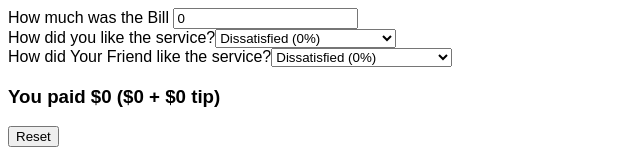
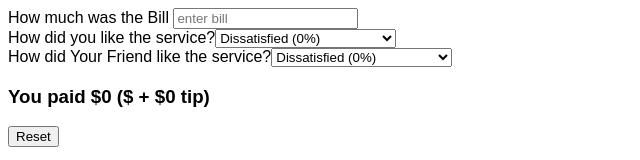
Before and after one commit to AbdullahiAbdulganiyu/tip-calculator-V1, a React (Create React App) app: page / in a window 1280 px wide. Shown: the top 160 px of the page, without its empty margins (0-640 px from the left). Built offline with nearby package versions, Linux system fonts and the light colour scheme.

Commit message:
making the bill value empty by default

```diff
--- a/src/App.js
+++ b/src/App.js
@@ -8,7 +8,7 @@ export default function App() {
   );
 }
 function TipCalculator() {
-  const [bill, setBill] = useState(0);
+  const [bill, setBill] = useState("");
   const [percentage1, setPercentage1] = useState(0);
   const [percentage2, setPercentage2] = useState(0);
   const tip = bill * ((percentage1 + percentage2) / 2 / 100);
```
